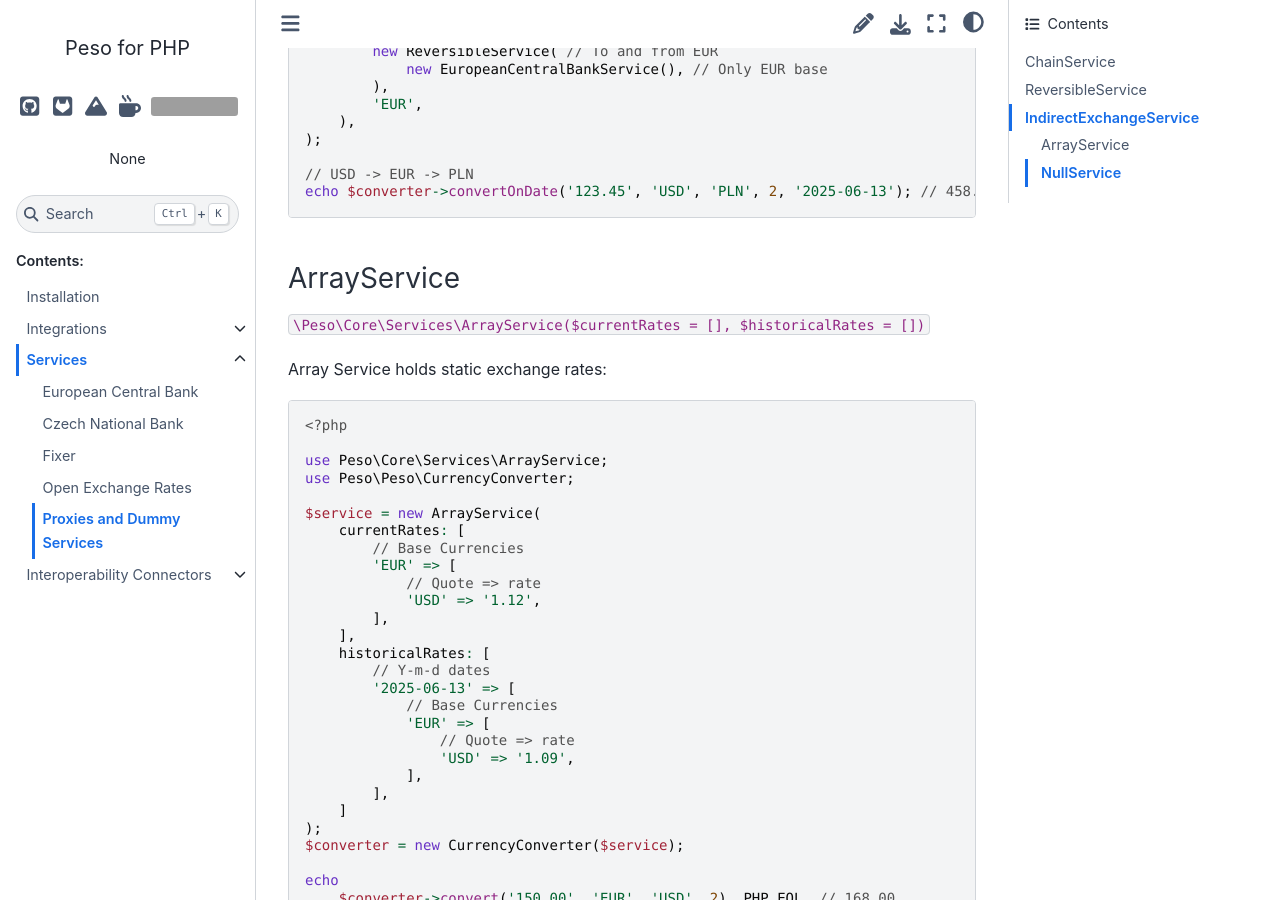
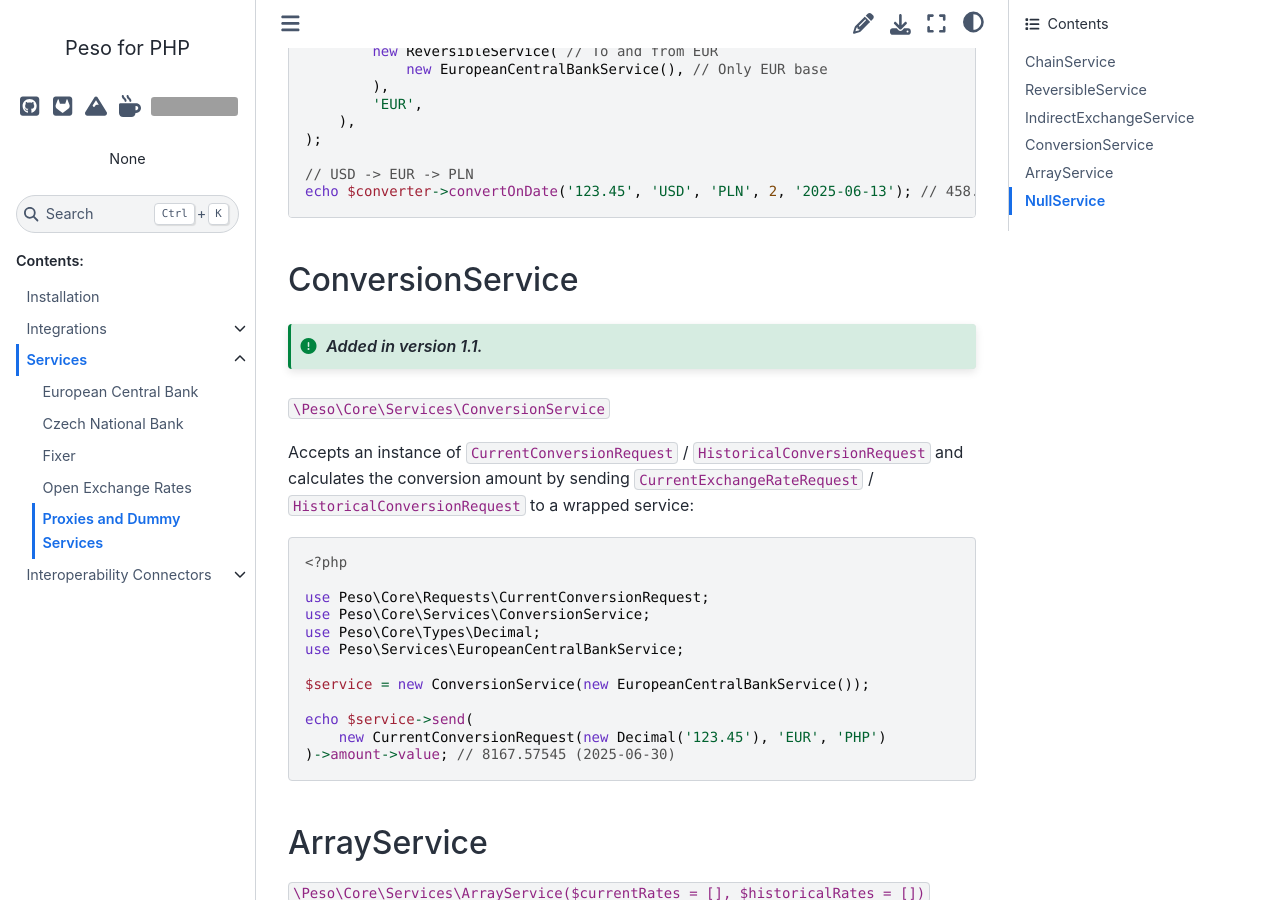
Before and after one commit to phpeso/doc, a Sphinx documentation site: the page built from source/services/builtin.rst, in a window 1280 px wide and 900 px high, scrolled down 1724 px. Built offline with Sphinx 7.4.7 and the Sphinx Book theme 1.1.4, drawn with Linux system fonts in a browser that asks for light colours; grey boxes are pictures that could not be loaded.

Commit message:
Explain ConversionService

```diff
--- a/source/services/builtin.rst
+++ b/source/services/builtin.rst
@@ -84,8 +84,32 @@
     // USD -> EUR -> PLN
     echo $converter->convertOnDate('123.45', 'USD', 'PLN', 2, '2025-06-13'); // 458.38
 
+ConversionService
+=================
+
+.. versionadded:: 1.1
+
+``\Peso\Core\Services\ConversionService``
+
+Accepts an instance of ``CurrentConversionRequest`` / ``HistoricalConversionRequest``
+and calculates the conversion amount by sending ``CurrentExchangeRateRequest`` / ``HistoricalConversionRequest``
+to a wrapped service::
+
+    <?php
+
+    use Peso\Core\Requests\CurrentConversionRequest;
+    use Peso\Core\Services\ConversionService;
+    use Peso\Core\Types\Decimal;
+    use Peso\Services\EuropeanCentralBankService;
+
+    $service = new ConversionService(new EuropeanCentralBankService());
+
+    echo $service->send(
+        new CurrentConversionRequest(new Decimal('123.45'), 'EUR', 'PHP')
+    )->amount->value; // 8167.57545 (2025-06-30)
+
 ArrayService
-------------
+============
 
 ``\Peso\Core\Services\ArrayService($currentRates = [], $historicalRates = [])``
 
@@ -122,7 +146,7 @@
         $converter->convertOnDate('150.00', 'EUR', 'USD', 2, '2025-06-13'), PHP_EOL; // 163.50
 
 NullService
------------
+===========
 
 ``\Peso\Core\Services\NullService``
 
--- a/source/services/cnb.rst
+++ b/source/services/cnb.rst
@@ -36,8 +36,6 @@
     use Symfony\Component\Cache\Adapter\FilesystemAdapter;
     use Symfony\Component\Cache\Psr16Cache;
 
-    require __DIR__ . '/../vendor/autoload.php';
-
     $cache = new Psr16Cache(new FilesystemAdapter(directory: __DIR__ . '/cache'));
     $service = new CzechNationalBankService($cache);
     $converter = new CurrencyConverter($service);
--- a/source/services/openexchangerates.rst
+++ b/source/services/openexchangerates.rst
@@ -42,8 +42,6 @@
     use Symfony\Component\Cache\Adapter\FilesystemAdapter;
     use Symfony\Component\Cache\Psr16Cache;
 
-    require __DIR__ . '/../vendor/autoload.php';
-
     $cache = new Psr16Cache(new FilesystemAdapter(directory: __DIR__ . '/cache'));
     $service = new OpenExchangeRatesService('...', AppType::Free, cache: $cache);
     $converter = new CurrencyConverter($service);
```
